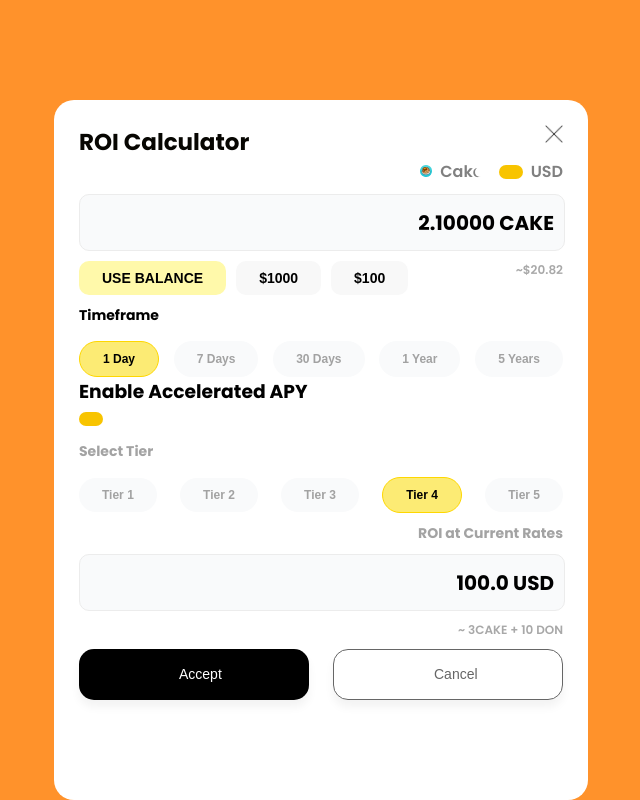
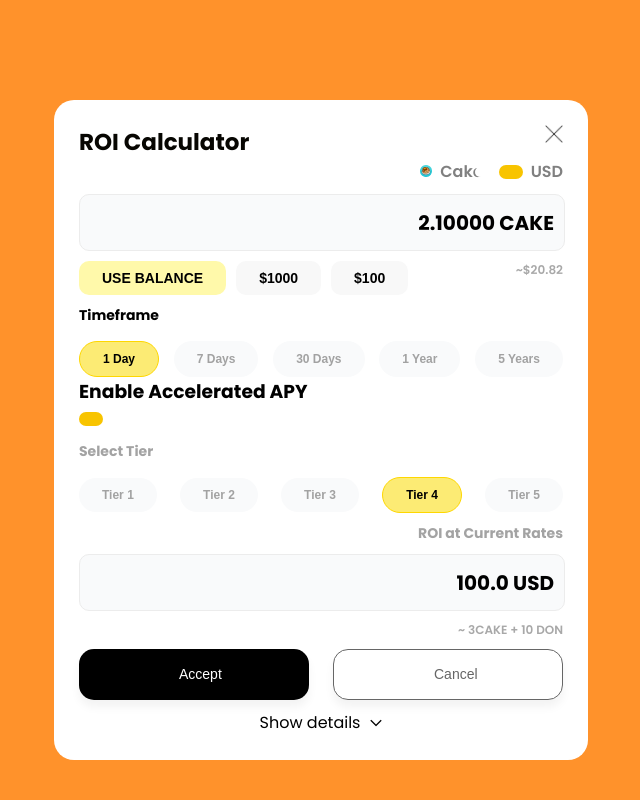
Before and after one commit to kunal-gulati-dev/roi_calc, a React (Create React App) app: page / in a window 1280 px wide. Shown: the whole page, without its empty margins (319-959 px from the left). Built offline with nearby package versions, Linux system fonts and the light colour scheme.

Commit message:
added the footer

```diff
--- a/src/components/Roi.js
+++ b/src/components/Roi.js
@@ -1,8 +1,27 @@
 import close_button from '../assets/close_button.png'
 import cake_small from '../assets/cake_small.png'
+import arrow_down from '../assets/arrow-down.png'
+import React, { useState } from "react";
+
 
 
 const Roi = () => {
+    const [showInfo, setShowInfo] = useState(false);
+
+    const toggleDetails = () => {
+        if (showInfo){
+            setShowInfo(false)
+        }else {
+            setShowInfo(true)
+            // if (setShowInfo){
+            //     let details = document.querySelector(".details-description")
+            //     console.log(details)
+            //     details.classList.remove('none')
+            //     details.classList.add("block")
+            // }
+        }
+
+    }
   return (
     <main className="roi-main">
       <div className="main">
@@ -98,6 +117,29 @@
             <button className="decision-btn cancel-btn">Cancel</button>
           </div>
         </div>
+
+        <div className="section section-details">
+          <div className="detail-header" onClick={toggleDetails}>
+            <p>{!showInfo ? "Show details" : "Hide details"}</p>
+            <img src={arrow_down} alt="arrow down" />
+          </div>
+
+          {showInfo && (
+            <div className="section details-description">
+              <div className="basic-details">
+                <p className="basic-detail-text">APY</p>
+                <p className="basic-detail-number">63.34%</p>
+              </div>
+              <ul className="basic-detail-list">
+                <li className="list-item">Calculated based on current rates</li>
+                <li className="list-item">
+                  All fugures are estimates provided for your convenience only,
+                  and by no means represent guaranted returns.
+                </li>
+              </ul>
+            </div>
+          )}
+        </div>
       </div>
     </main>
   );
--- a/src/index.css
+++ b/src/index.css
@@ -37,7 +37,7 @@
 .main {
   justify-content: center;
   width: 534px;
-  height: 700px;
+  height: auto;
   background-color: #FFFFFF;
   margin-top: 100px;
   border-radius: 20px;
@@ -331,3 +331,60 @@
   color: #666666;
   border: 1px solid #666666;
 }
+
+
+/* details section */
+
+.section-details {
+  margin-top: 10px;
+}
+
+.details-description {
+  margin-top: 10px;
+}
+
+.detail-header {
+  display: flex;
+  justify-content: center;
+  align-items: center;
+  column-gap: 10px;
+}
+
+
+.basic-details {
+  display: flex;
+  justify-content: space-between;
+  align-items: center;
+}
+
+
+.basic-details .basic-detail-text {
+  font-weight: 600;
+  font-size: 14px;
+  line-height: 21px;
+  color: #070602;
+}
+
+.basic-detail-list {
+  width: 484px;
+  margin-left: 18px;
+}
+
+
+.basic-details .basic-detail-number {
+  font-weight: 700;
+  font-size: 20px;
+  line-height: 30px;
+  text-align: right;
+  color: #FAC200;
+}
+
+
+
+.basic-detail-list .list-item {
+  font-weight: 500;
+  font-size: 14px;
+  line-height: 21px;
+
+  color: #A3A3A3;
+}
```
Also changed, not shown: src/assets/arrow-down.png (added).
